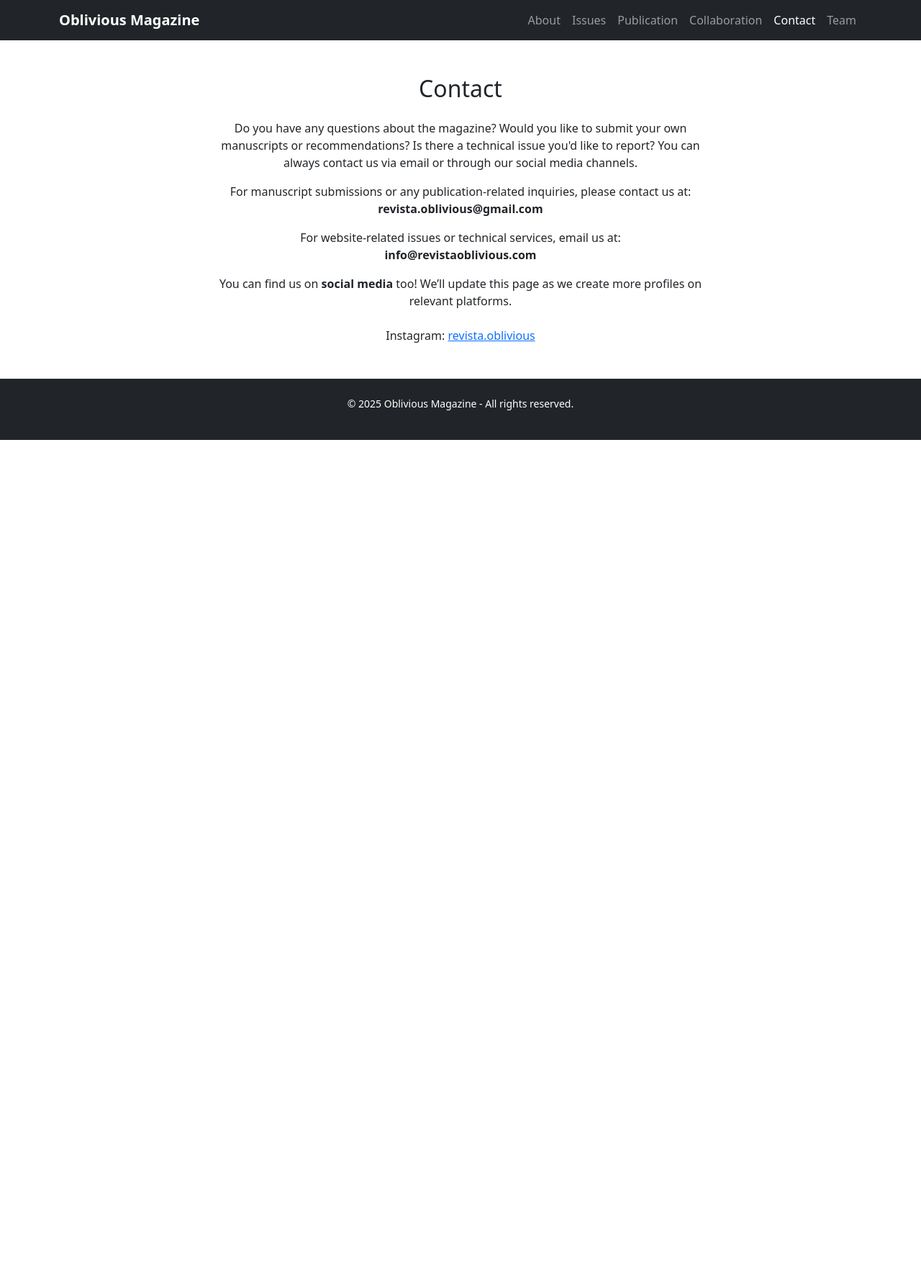
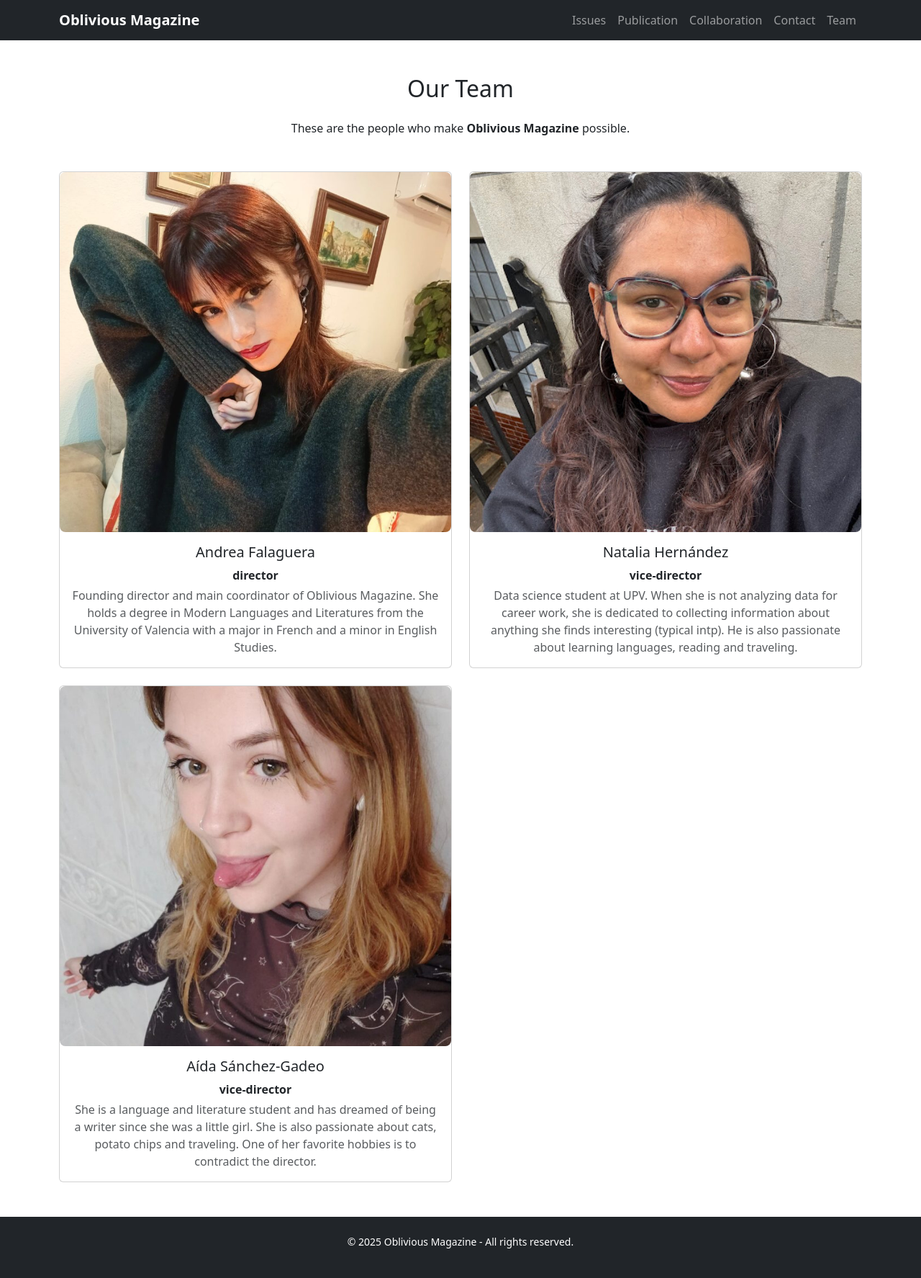
Before and after one commit to cometahhalley/Oblivious-Magazine, a Flask app: page /team in a window 1280 px wide. Shown: the whole page at 72% size. Before the commit the page ends 611 px from the top, so only its background shows below. Run offline with Flask 3, Linux system fonts and the light colour scheme; data comes from the database, SQL or seed files in the repository.

Commit message:
Update team.html

```diff
--- a/templates/team.html
+++ b/templates/team.html
@@ -3,13 +3,22 @@
 <head>
   <meta charset="UTF-8">
   <meta name="viewport" content="width=device-width, initial-scale=1.0">
-  <title>Contact - Oblivious Magazine</title>
+  <title>Team - Oblivious Magazine</title>
   <link rel="stylesheet" href="{{ url_for('static', filename='style.css') }}">
   <link href="https://cdn.jsdelivr.net/npm/bootstrap@5.3.0/dist/css/bootstrap.min.css" rel="stylesheet">
+  <style>
+    .card-img-top {
+      width: 100%;
+      height: 500px;
+      object-fit: cover;
+      aspect-ratio: 1 / 1; /* square format */
+      border-radius: 8px;
+    }
+  </style>
 </head>
 <body>
 
-  <!-- Navbar -->
+  <!-- Navigation -->
   <nav class="navbar navbar-expand-lg navbar-dark bg-dark">
     <div class="container">
       <a class="navbar-brand" href="{{ url_for('home') }}">Oblivious Magazine</a>
@@ -18,41 +27,34 @@
       </button>
       <div class="collapse navbar-collapse" id="navbarNav">
         <ul class="navbar-nav ms-auto">
-          <li class="nav-item"><a class="nav-link" href="{{ url_for('home') }}">About</a></li>
           <li class="nav-item"><a class="nav-link" href="{{ url_for('numeros') }}">Issues</a></li>
           <li class="nav-item"><a class="nav-link" href="{{ url_for('publicacion') }}">Publication</a></li>
           <li class="nav-item"><a class="nav-link" href="{{ url_for('colaboracion') }}">Collaboration</a></li>
-          <li class="nav-item"><a class="nav-link active" href="{{ url_for('contacto') }}">Contact</a></li>
+          <li class="nav-item"><a class="nav-link" href="{{ url_for('contacto') }}">Contact</a></li>
           <li class="nav-item"><a class="nav-link" href="{{ url_for('equipo') }}">Team</a></li>
         </ul>
       </div>
     </div>
   </nav>
 
-  <!-- Contact Content -->
+  <!-- Content -->
   <main class="container my-5">
-    <h2 class="text-center mb-4">Contact</h2>
-    <div class="text-center mx-auto" style="max-width: 700px;">
-      <p>
-        Do you have any questions about the magazine? Would you like to submit your own manuscripts or recommendations?
-        Is there a technical issue you'd like to report? You can always contact us via email or through our social media channels.
-      </p>
+    <h2 class="text-center mb-4">Our Team</h2>
+    <p class="text-center">These are the people who make <strong>Oblivious Magazine</strong> possible.</p>
 
-      <p>
-        For manuscript submissions or any publication-related inquiries, please contact us at:
-        <br><strong>revista.oblivious@gmail.com</strong>
-      </p>
-
-      <p>
-        For website-related issues or technical services, email us at:
-        <br><strong>info@revistaoblivious.com</strong>
-      </p>
-
-      <p>
-        You can find us on <strong>social media</strong> too! We’ll update this page as we create more profiles on relevant platforms.
-        <br><br>
-        Instagram: <a href="#">revista.oblivious</a>
-      </p>
+    <div class="row row-cols-1 row-cols-md-2 g-4 mt-4">
+      {% for member in members %}
+      <div class="col">
+        <div class="card h-100 text-center">
+          <img src="{{ url_for('static', filename=member['photo']) }}" class="card-img-top" alt="Photo of {{ member['name'] }}">
+          <div class="card-body">
+            <h5 class="card-title">{{ member['name'] }}</h5>
+            <p class="card-text mb-1"><strong>{{ member['role'] }}</strong></p>
+            <p class="card-text text-muted">{{ member['description'] }}</p>
+          </div>
+        </div>
+      </div>
+      {% endfor %}
     </div>
   </main>
 
```
